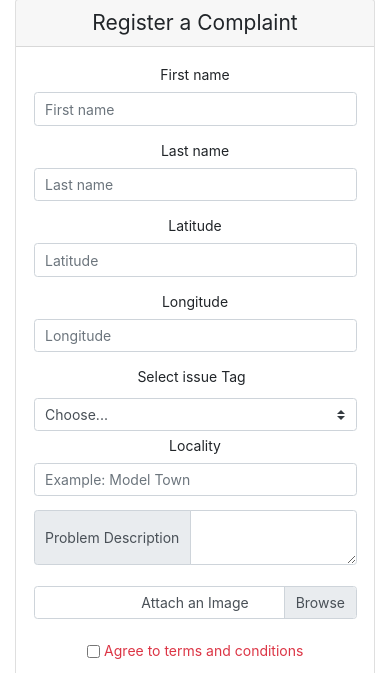
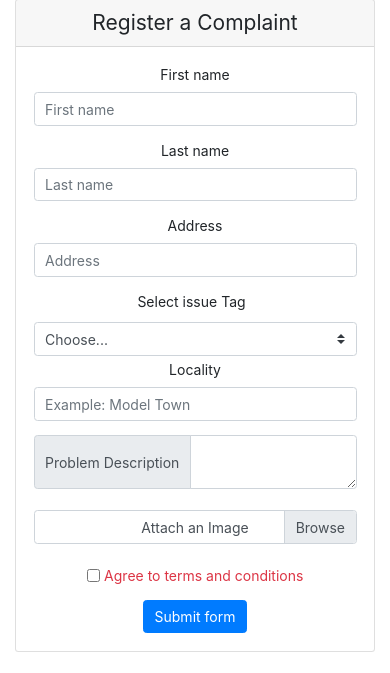
Before and after one commit to kd3423/noWhinge, a Django app: page /complaint_page/ in a window 390 px wide; the page is wider, and only the part inside the window is pictured. Shown: the part 210-883 px from the top of that part. Run offline with Django 3.2, Linux system fonts and the light colour scheme; some libraries are stand-ins or nearby versions.

Commit message:
address from coordinates in complaint form

```diff
--- a/noWhinge/templates/complaint_page.html
+++ b/noWhinge/templates/complaint_page.html
@@ -40,15 +40,51 @@
             draggable: true
           });
 
-          google.maps.event.addListener(marker,'position_changed',function(){
+          /*google.maps.event.addListener(marker,'position_changed',function(){
             var lat = marker.getPosition().lat();
             var lng = marker.getPosition().lng();
             document.getElementById("myLat").value = lat;
             document.getElementById("myLon").value = lng;
             $('#lat').val(lat);
             $('#lng').val(lng);
-            });
+            });*/
+
+		 google.maps.event.addListener(marker, 'dragend', function(ev){
+			//alert(ll.lat() + ' ' + ll.lng()); // always the same LatLng-Object...
+			//alert(marker.getPosition()); // new LatLng-Object after dragend-event...
+			var position=marker.getPosition();
+			var latcurr = position.lat();
+			var longcurr=position.lng();
+			//alert(lat);
+			if (latcurr != '' && longcurr != '') {
+            //call google api function
+            var myLatlng = new google.maps.LatLng(latcurr, longcurr);
+            return getCurrentAddress(myLatlng);
         }
+			});
+        }
+
+		//Get current address
+    function getCurrentAddress(location) {
+	currgeocoder = new google.maps.Geocoder();
+        currgeocoder.geocode({
+            'location': location
+        }, function (results, status) {
+            if (status == google.maps.GeocoderStatus.OK) {
+                console.log(results[0].formatted_address);
+                $("#address").html(results[0].formatted_address);
+				//document.getElementById("search_home").innerHTML= "check";
+				//$("#address").html(results[0].formatted_address);
+				//$('#search_home').val($("#address").html(results[0].formatted_address));
+				//$('#search_home').val(results[0].formatted_address);
+				//$('#search_home').val(results[0].address_components[3].long_name);
+				//return showLocationBasedCards();
+				$('#myAddr').val(results[0].formatted_address);
+            } else {
+                alert('Geocode was not successful for the following reason: ' + status);
+            }
+        });
+    }
 
       </script>
       <script src="https://maps.googleapis.com/maps/api/js?key=AIzaSyCCZIWRUHV-aFGZyz42XGNUgPa8FgF1uGg&callback=initMap"
@@ -95,7 +131,7 @@
                 </div>
               </div>
 
-              <div class ="form-row">
+              <!--<div class ="form-row">
               <div class="col-md-5 mb-3">
                   <label>Latitude</label>
                   <input type="text" class="form-control" id="myLat" placeholder="Latitude" name="lat" value="" required>
@@ -106,6 +142,16 @@
                 <div class="col-md-5 mb-3">
                   <label>Longitude</label>
                   <input type="text" class="form-control" id="myLon" placeholder="Longitude" name="lon" value="" required>
+                  <div class="valid-feedback">
+                    Looks good!
+                  </div>
+                </div>
+              </div>-->
+
+			  <div class ="form-row">
+              <div class="col-md-5 mb-3">
+                  <label>Address</label>
+                  <input type="text" class="form-control" id="myAddr" placeholder="Address" name="addr" value="" required>
                   <div class="valid-feedback">
                     Looks good!
                   </div>
```
